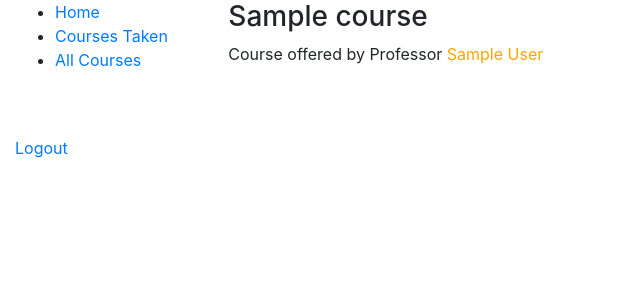
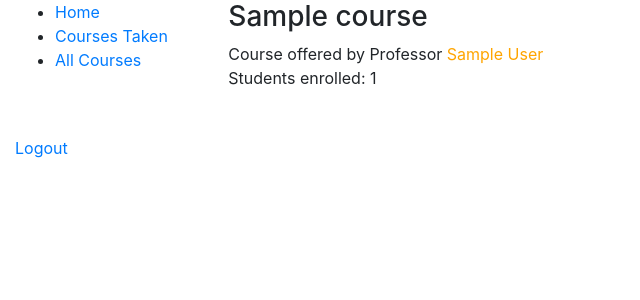
Before and after one commit to Divi09112/MiniMoodle, a Django app: template moodle/templates/course_professor.html in a window 1280 px wide. Shown: the top 300 px of the page, without its empty margins (0-640 px from the left). Run offline with Django 3.2, Linux system fonts and the light colour scheme; the template is opened without the code that fills it: most values are stand-ins (such as "Sample title", 1, 10 or a date in 2020); some libraries are stand-ins or nearby versions.

Commit message:
minor bugs handled

```diff
--- a/moodle/templates/course_professor.html
+++ b/moodle/templates/course_professor.html
@@ -1,7 +1,9 @@
 {% extends 'base.html' %}
 	{% block content %}
 	<h3>{{course.name}}</h3>
-	Course offered by Professor <span style="color:orange">{{course.professor.first_name}}&nbsp{{course.professor.last_name}}</span><br>{% if check %}
+	Course offered by Professor <span style="color:orange">{{course.professor.first_name}}&nbsp{{course.professor.last_name}}</span><br>
+Students enrolled: {{course.student.all.count}}<br>
+{% if check %}
 	<form method="Post">
 	{% csrf_token %}
 	<div class="row">
--- a/moodle/views.py
+++ b/moodle/views.py
@@ -45,7 +45,7 @@ def courseDetail(request,pk):
 	course = get_object_or_404(Course,pk=pk)
 	messages= Message.objects.filter(course=course)
 	if 'Student' == request.user.groups.all()[0].name:
-		return render(request, 'course_student.html',context = {'course':course,'enrolled':request.user in course.student.all(),'messages':messages,})
+		return render(request, 'course_student.html',context = {'course':course,'enrolled':request.user in course.student.all(),'messages':messages,'student':student(request)})
 
 	else:
 		if request.user == course.professor:
```
Also changed, not shown: moodle/templates/course_student.html (+5 -4 lines).
